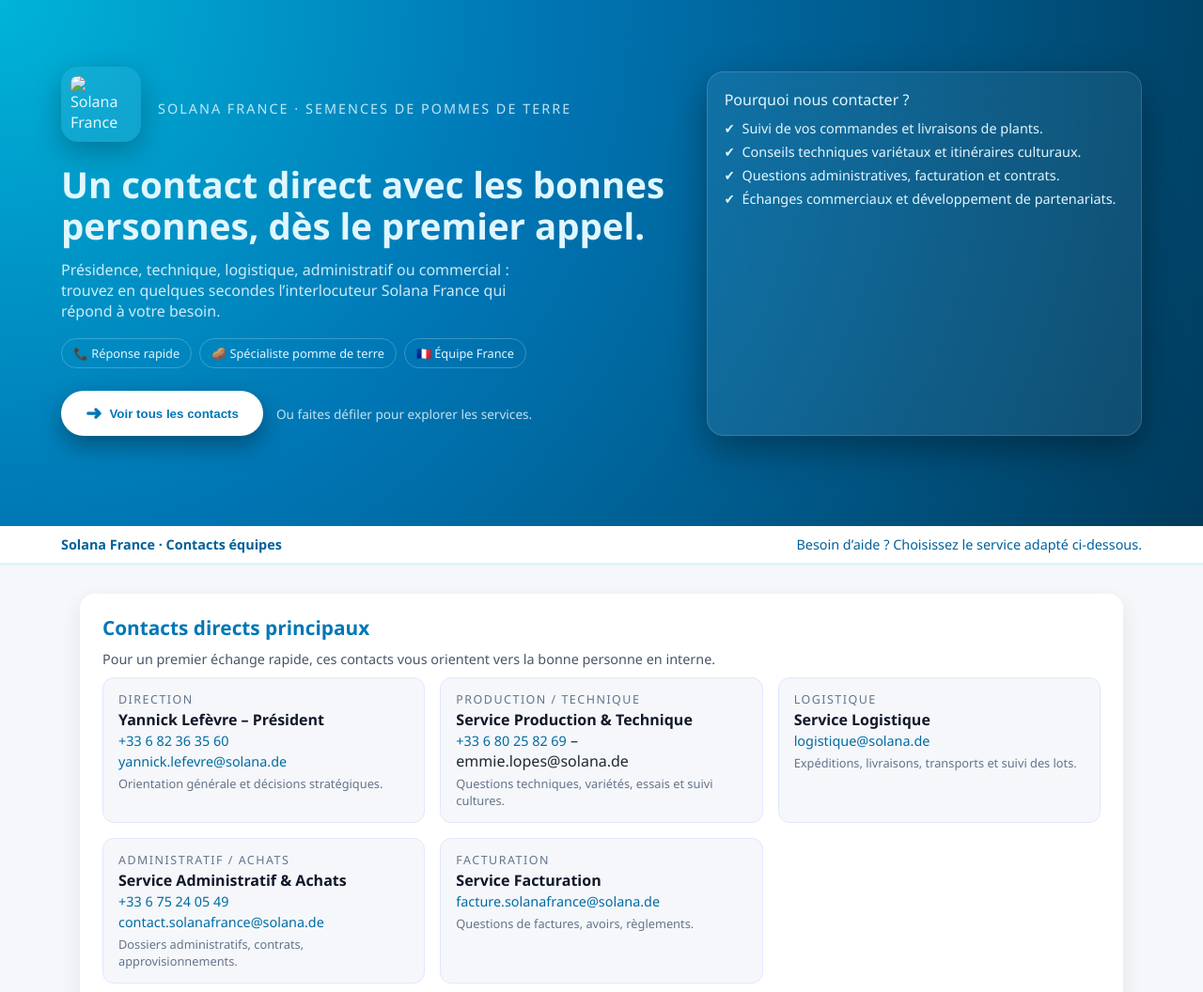
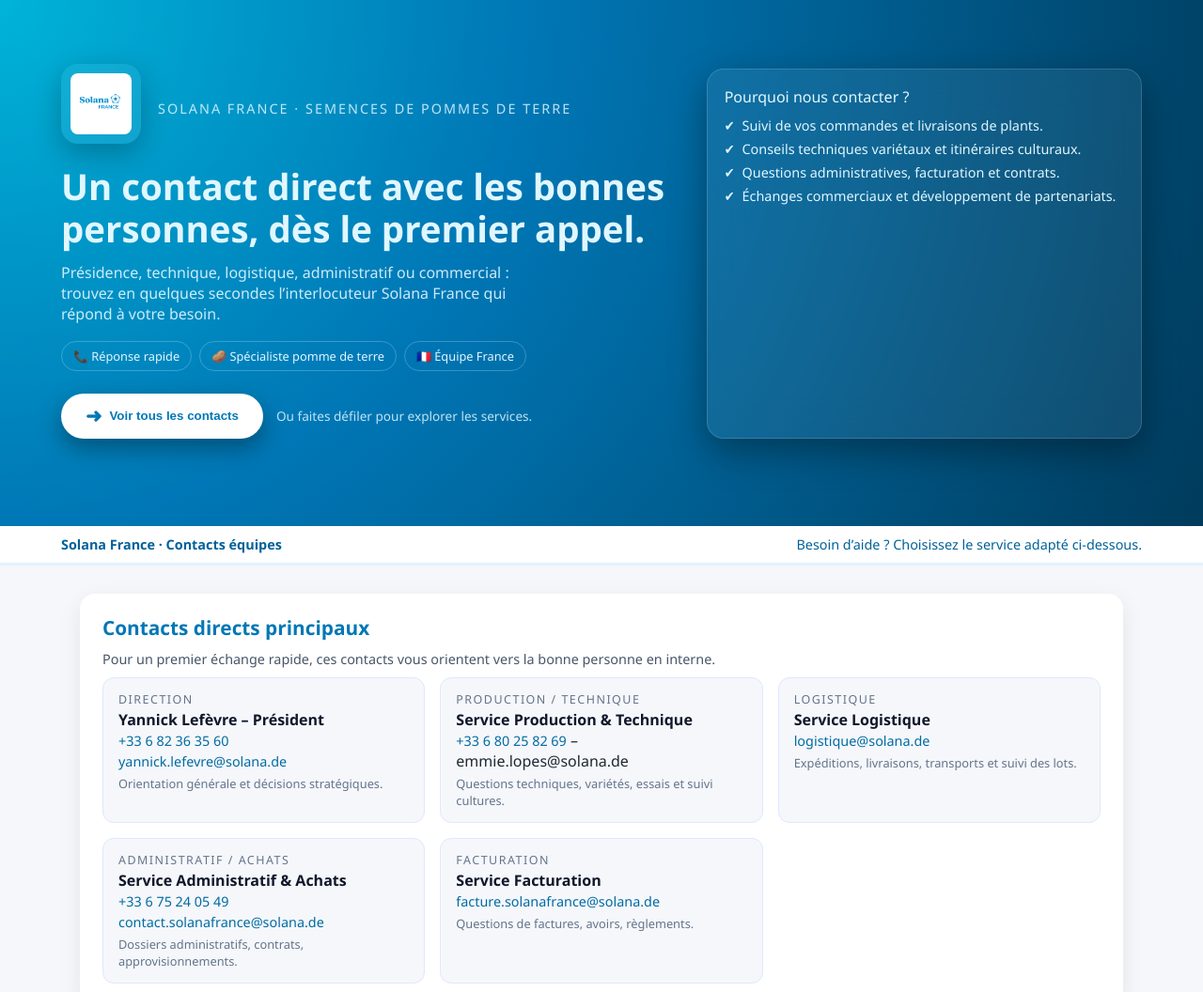
Before and after one commit to solana1france/index.html, a plain HTML site: page index.html in a window 1280 px wide. Shown: the top 1056 px of the page at 94% size. Drawn offline with Linux system fonts and the light colour scheme.

Commit message:
Update index.html

```diff
--- a/index.html
+++ b/index.html
@@ -343,7 +343,7 @@
     <div class="hero-inner">
       <div>
         <div class="hero-logo-row">
-          <img src="logo-solana.png" alt="Solana France" class="hero-logo">
+          <img src="solana.d.png" alt="Solana France" class="hero-logo">
           <div>
             <div class="hero-kicker">Solana France · Semences de pommes de terre</div>
           </div>
```
